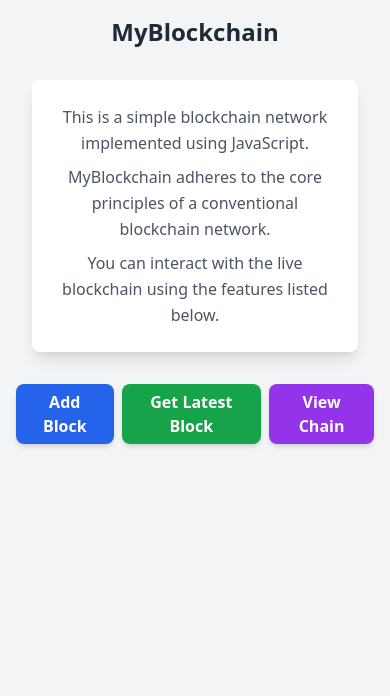
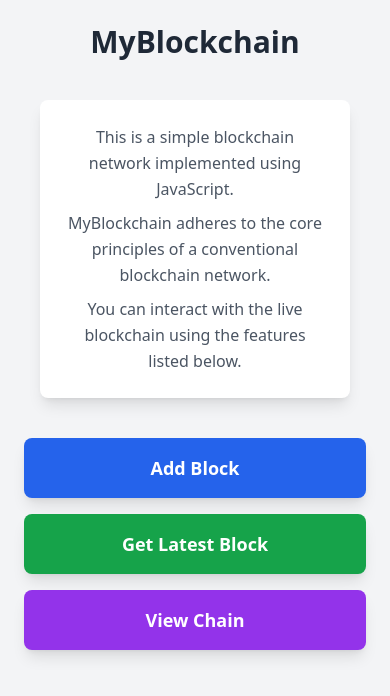
Before and after one commit to virtualvasu/MyBlockchain, a React (Create React App) app in the folder frontend/: page / in a window 390 px wide. Shown: the top 696 px of the page. Built offline with nearby package versions, Linux system fonts and the light colour scheme.

Commit message:
making static site responsive

```diff
--- a/frontend/src/App.js
+++ b/frontend/src/App.js
@@ -20,19 +20,19 @@ const App = () => {
   };
 
   return (
-    <div className="App bg-gray-100 min-h-screen flex flex-col items-center justify-start p-4">
-      <h1 className="text-2xl font-bold text-gray-800 mb-4"> <b>MyBlockchain</b> </h1>
+    <div className="App bg-gray-100 min-h-screen flex flex-col items-center justify-start p-6">
+      <h1 className="text-3xl font-extrabold text-gray-800 mb-6 text-center"> <b>MyBlockchain</b> </h1>
 
       {/* Intro Component */}
-      <div className="mb-4">
+      <div className="mb-6 w-full max-w-md">
         <Intro />
       </div>
 
       {/* Buttons for interacting with blockchain */}
-      <div className="flex space-x-2 mb-4">
+      <div className="flex flex-col space-y-4 mb-6 w-full max-w-md">
         {/* Add Block Button */}
         <button
-          className="bg-blue-600 text-white font-semibold py-1.5 px-4 rounded-lg shadow-md hover:bg-blue-700 transition duration-200"
+          className="bg-blue-600 text-white font-semibold py-4 px-6 rounded-lg shadow-lg hover:bg-blue-700 transition duration-200 text-lg"
           onClick={handleAddBlock}
         >
           Add Block
@@ -40,7 +40,7 @@ const App = () => {
 
         {/* Get Latest Block Button */}
         <button
-          className="bg-green-600 text-white font-semibold py-1.5 px-4 rounded-lg shadow-md hover:bg-green-700 transition duration-200"
+          className="bg-green-600 text-white font-semibold py-4 px-6 rounded-lg shadow-lg hover:bg-green-700 transition duration-200 text-lg"
           onClick={toggleLatestBlock}
         >
           {activeComponent === "GetLatestBlock" ? "Hide Latest Block" : "Get Latest Block"}
@@ -48,7 +48,7 @@ const App = () => {
 
         {/* View Chain Button */}
         <button
-          className="bg-purple-600 text-white font-semibold py-1.5 px-4 rounded-lg shadow-md hover:bg-purple-700 transition duration-200"
+          className="bg-purple-600 text-white font-semibold py-4 px-6 rounded-lg shadow-lg hover:bg-purple-700 transition duration-200 text-lg"
           onClick={toggleChain}
         >
           {activeComponent === "Chain" ? "Hide Chain" : "View Chain"}
@@ -56,7 +56,7 @@ const App = () => {
       </div>
 
       {/* Conditionally Render Components */}
-      <div className="mt-0">
+      <div className="mt-6 w-full max-w-md">
         {activeComponent === "GetLatestBlock" && <GetLatestBlock />}
         {activeComponent === "AddBlock" && <AddBlock />}
         {activeComponent === "Chain" && <Chain />}
```
